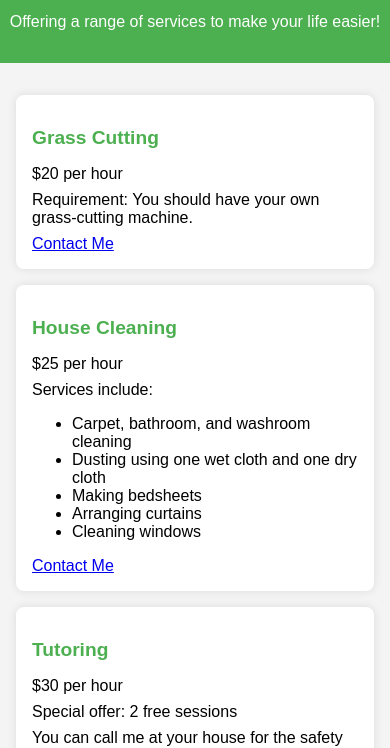
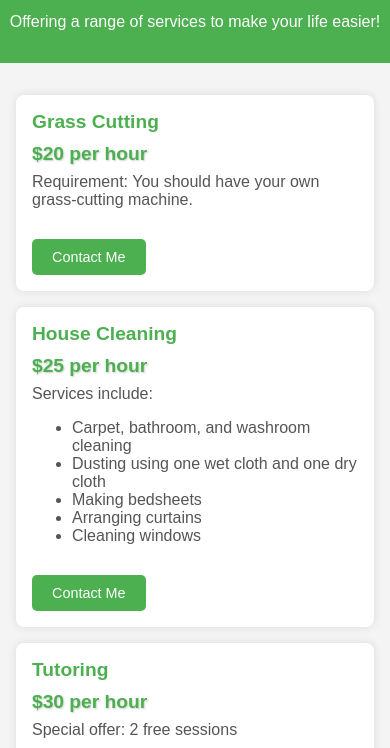
Before and after one commit to Veeats/Vats_services.github.io, a plain HTML site: page index.html in a window 390 px wide. Shown: the part 63-811 px from the top of the page. Drawn offline with Linux system fonts and the light colour scheme.

Commit message:
Update styles.css

```diff
--- a/styles.css
+++ b/styles.css
@@ -26,12 +26,49 @@ header {
     box-shadow: 0 0 10px rgba(0, 0, 0, 0.1);
 }
 
-.service h2 {
-    color: #4CAF50;
+.service-header {
+    display: flex;
+    justify-content: space-between;
+    align-items: center;
 }
 
-.service p {
-    margin: 0.5em 0;
+.service h2, .price {
+    color: #4CAF50;
+    margin: 0;
+    font-size: 1.5em;
+}
+
+.price {
+    text-shadow: 1px 1px 2px rgba(0, 0, 0, 0.2);
+    font-weight: bold;
+}
+
+.details {
+    margin-top: 0.5em;
+    color: #555;
+}
+
+.details ul {
+    padding-left: 1em;
+    list-style-type: disc;
+}
+
+.cta-button {
+    background-color: #4CAF50;
+    color: white;
+    border: none;
+    padding: 10px 20px;
+    text-align: center;
+    text-decoration: none;
+    display: inline-block;
+    font-size: 1em;
+    margin-top: 1em;
+    border-radius: 5px;
+    cursor: pointer;
+}
+
+.cta-button:hover {
+    background-color: #45a049;
 }
 
 footer {
@@ -48,6 +85,13 @@ footer {
     .service {
         padding: 1em;
     }
+    .service-header {
+        flex-direction: column;
+        align-items: flex-start;
+    }
+    .price {
+        margin-top: 0.5em;
+    }
     footer {
         position: static;
     }
@@ -60,4 +104,10 @@ footer {
     .service h2 {
         font-size: 1.2em;
     }
+    .price {
+        font-size: 1.2em;
+    }
+    .cta-button {
+        font-size: 0.9em;
+    }
 }
```
